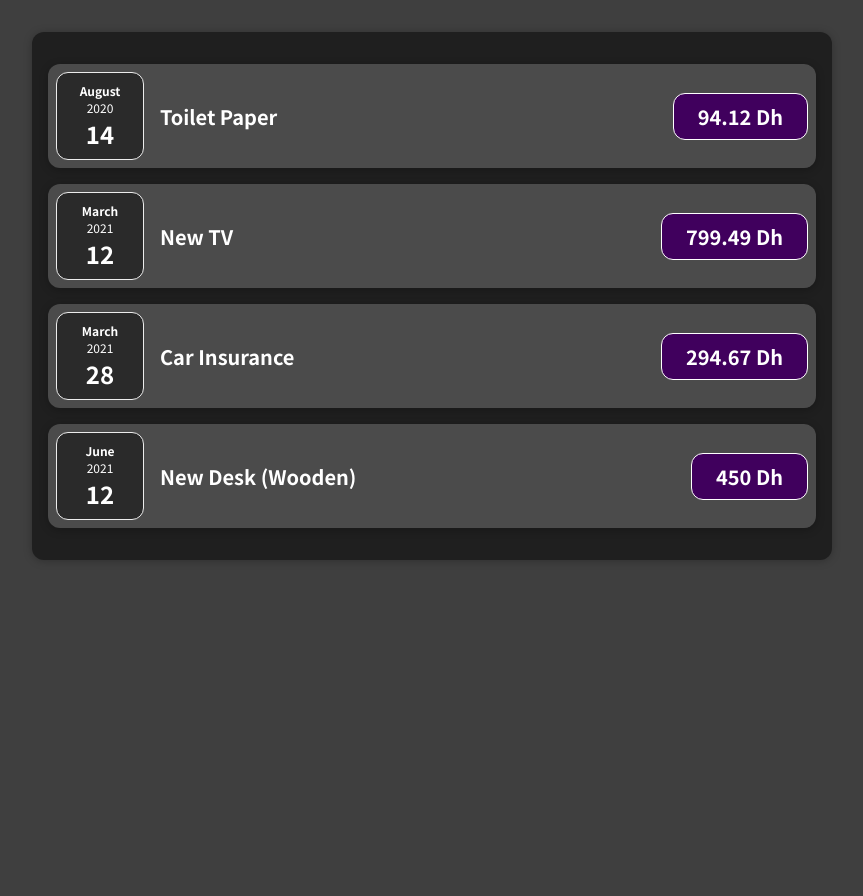
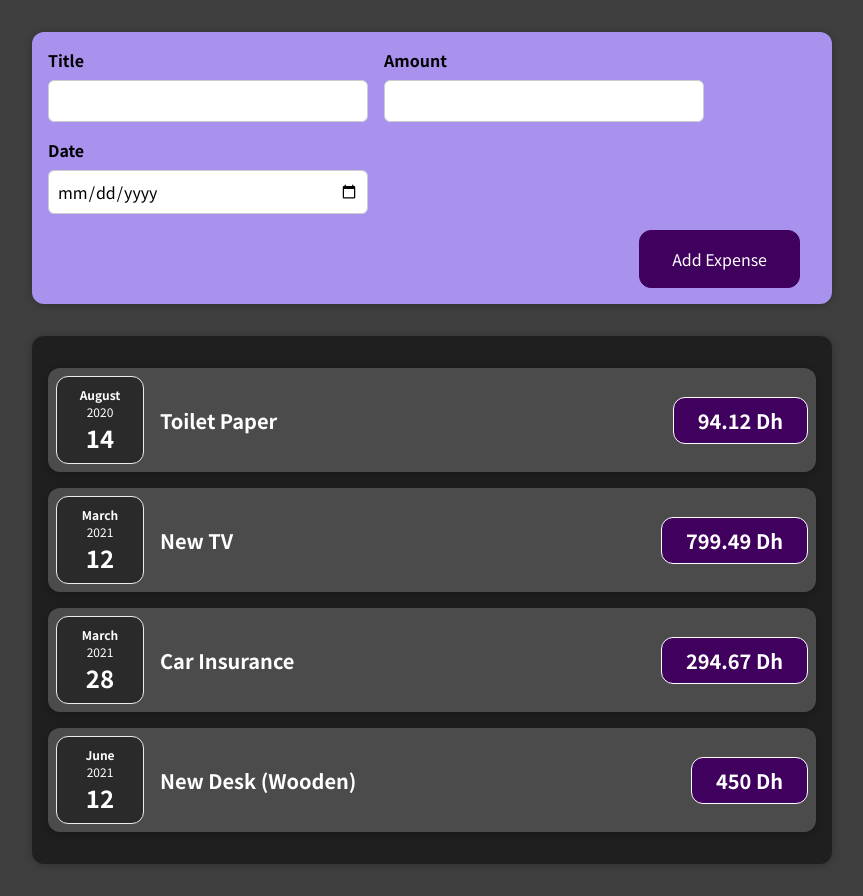
Before and after one commit to chebihiF/expenses-app-Suptech, a React (Create React App) app: page / in a window 1280 px wide. Shown: the whole page, without its empty margins (208-1071 px from the left). Before the commit the page ends 800 px from the top, so only its background shows below. Built offline with nearby package versions, Linux system fonts and the light colour scheme.

Commit message:
init ExpenseForm

```diff
--- a/src/components/Expenses/Expenses.js
+++ b/src/components/Expenses/Expenses.js
@@ -1,4 +1,5 @@
 /** @format */
+import NewExpense from "../NewExpense/NewExpense";
 import Card from "../UI/Card";
 import ExpenseItem from "./ExpenseItem";
 import "./Expenses.css";
@@ -6,6 +7,7 @@
 const Expenses = ({ expenses }) => {
   return (
     <>
+      <NewExpense />
       <Card className="expenses">
         <ExpenseItem
           title={expenses[0].title}
--- a/src/components/NewExpense/ExpenseForm.js
+++ b/src/components/NewExpense/ExpenseForm.js
@@ -1,7 +1,59 @@
 /** @format */
 
+import { useState } from "react";
+import "./ExpenseForm.css";
+
 const ExpenseForm = () => {
-  return <form></form>;
+  /*const [entredTitle, setEnteredTitle] = useState("");
+  const [entredAmount, setEnteredAmount] = useState("");
+  const [entredDate, setEnteredDate] = useState("");*/
+
+  const [userInput, setUserInput] = useState({
+    entredTitle: "",
+    entredAmount: "",
+    entredDate: "",
+  });
+
+  const titleChangeHandler = (event) => {
+    setUserInput({
+      ...userInput,
+      entredTitle: event.target.value,
+    });
+  }; //setEnteredTitle(event.target.value);
+  const amountChangeHandler = (event) => setEnteredAmount(event.target.value);
+  const dateChangeHandler = (event) => setEnteredDate(event.target.value);
+
+  return (
+    <form>
+      <div className="new-expense__controls">
+        <div className="new-expense__control">
+          <label>Title</label>
+          <input type="text" onChange={titleChangeHandler} />
+        </div>
+        <div className="new-expense__control">
+          <label>Amount</label>
+          <input
+            type="number"
+            min="0.01"
+            step="0.01"
+            onChange={amountChangeHandler}
+          />
+        </div>
+        <div className="new-expense__control">
+          <label>Date</label>
+          <input
+            type="date"
+            min="2019-01-01"
+            max="2023-12-31"
+            onChange={dateChangeHandler}
+          />
+        </div>
+      </div>
+      <div className="new-expense__actions">
+        <button type="submit">Add Expense</button>
+      </div>
+    </form>
+  );
 };
 
 export default ExpenseForm;
--- a/src/components/NewExpense/NewExpense.js
+++ b/src/components/NewExpense/NewExpense.js
@@ -1,6 +1,7 @@
 /** @format */
 
 import ExpenseForm from "./ExpenseForm";
+import "./NewExpense.css";
 
 const NewExpense = () => {
   return (
```
